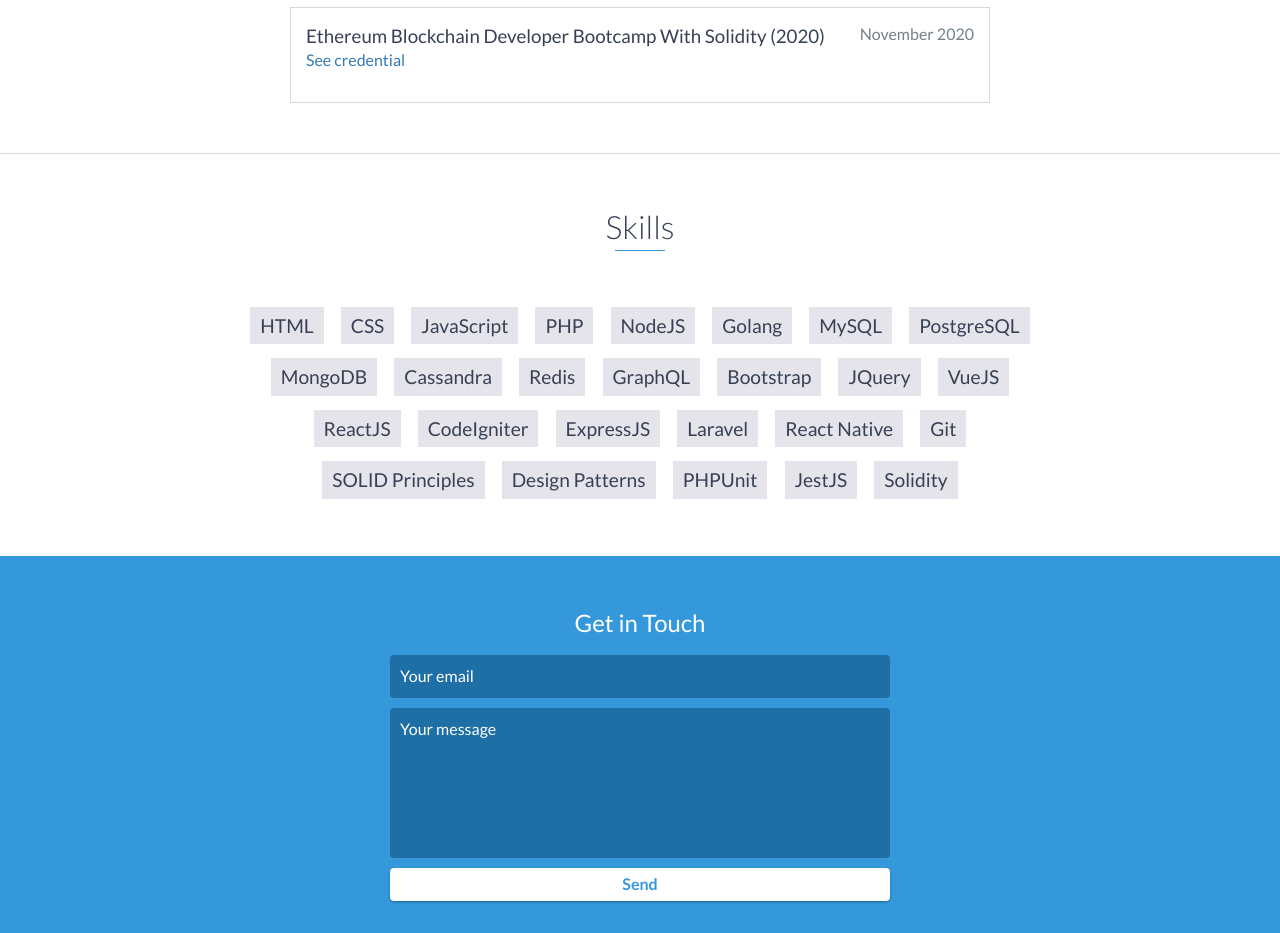
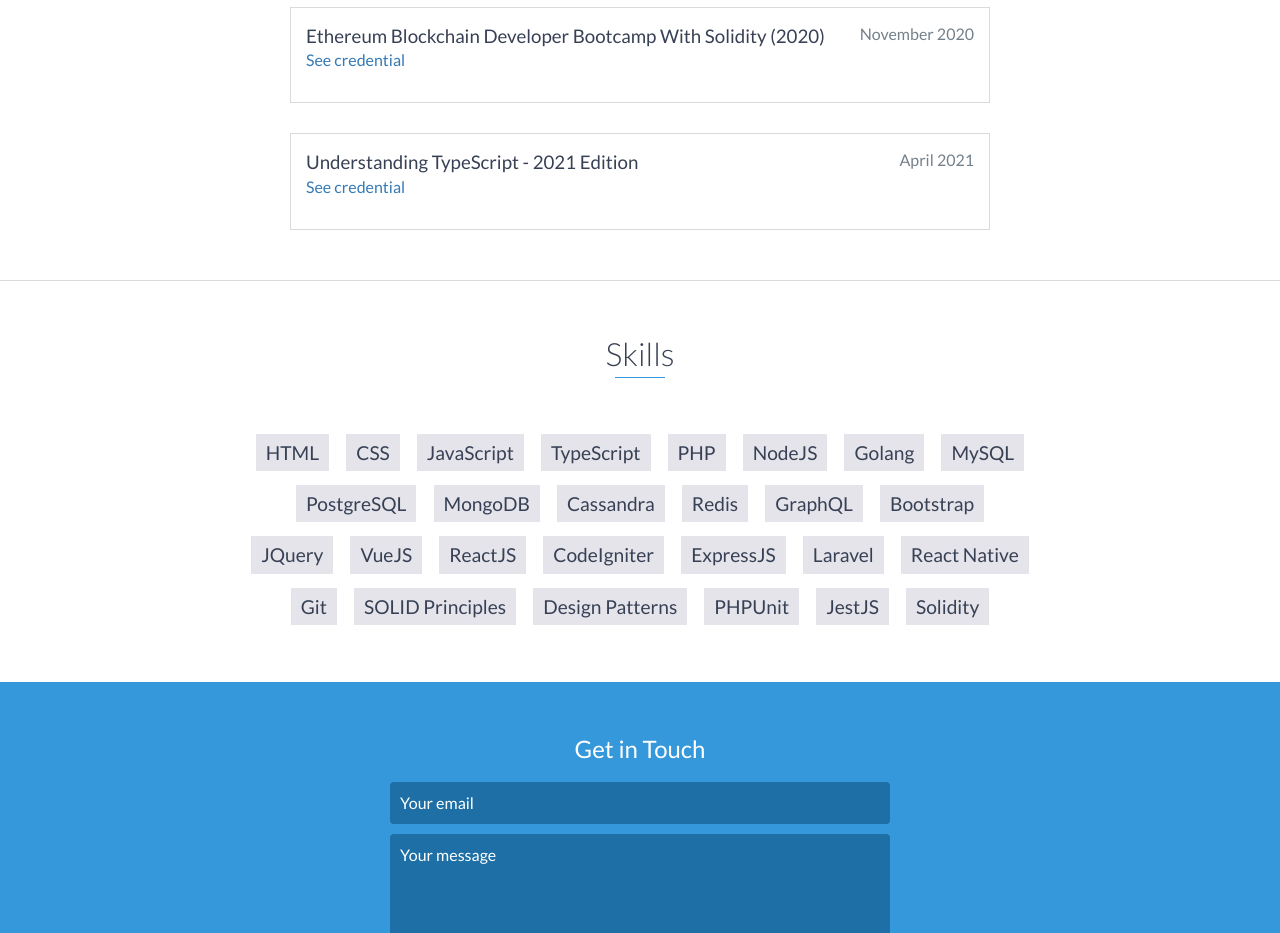
Before and after one commit to rymanalu/rymanalu.github.io, a website: page index.html in a window 1280 px wide. Shown: the part 3180-4113 px from the top of the page. Drawn offline with nearby package versions, Linux system fonts and the light colour scheme.

Commit message:
Added new certification: TypeScript!

```diff
--- a/index.html
+++ b/index.html
@@ -173,6 +173,12 @@
             <span class="education-date">November 2020</span>
             <h4><a href="http://ude.my/UC-1a13f39a-c0d9-426b-87b7-79424db72796" target="_blank">See credential</a></h4>
         </div>
+
+        <div class="education-block">
+            <h3>Understanding TypeScript - 2021 Edition</h3>
+            <span class="education-date">April 2021</span>
+            <h4><a href="http://ude.my/UC-2482f3dc-102c-4b91-90e4-8b2f5526aeae" target="_blank">See credential</a></h4>
+        </div>
         <!-- End .education-block -->
     </div>
     <!-- End #education -->
@@ -183,6 +189,7 @@
             <li>HTML</li>
             <li>CSS</li>
             <li>JavaScript</li>
+            <li>TypeScript</li>
             <li>PHP</li>
             <li>NodeJS</li>
             <li>Golang</li>
```
Also changed, not shown: 1 other file.
